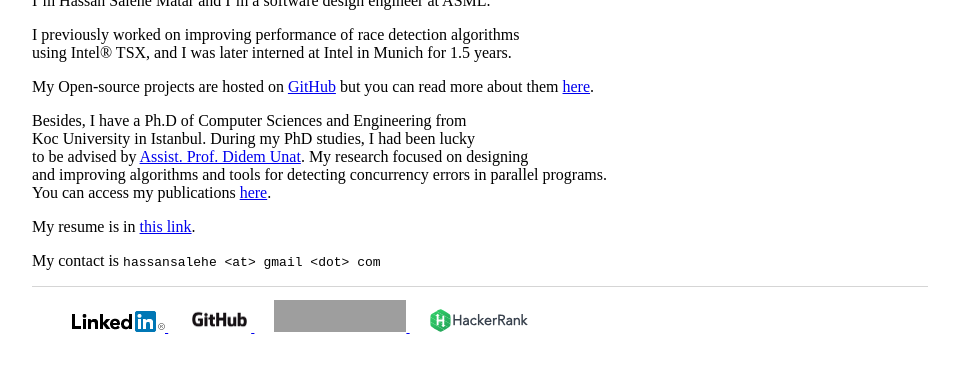
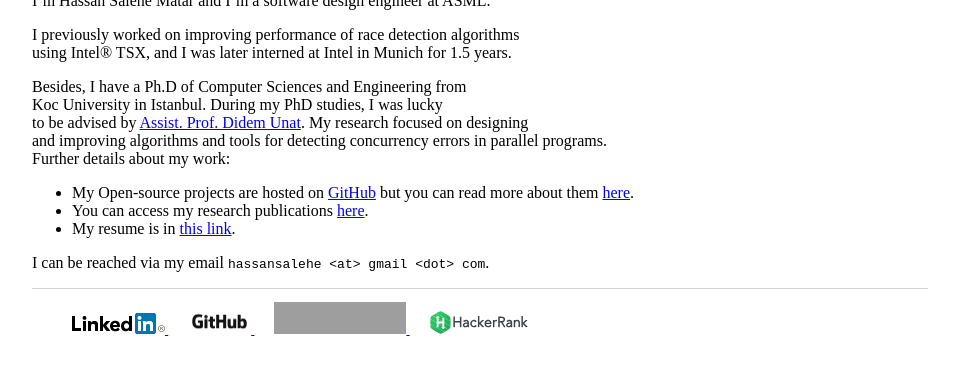
Before and after one commit to hassansalehe/hassansalehe.github.io, a Jekyll site: the page built from index.md, in a window 1280 px wide, cut to the strip 315-690 px from the top of the page. Shown: the whole strip, without its empty margins (160-1119 px from the left). Built offline with Jekyll 4.4.1, drawn with Linux system fonts in a browser that asks for light colours; grey boxes are pictures that could not be loaded.

Commit message:
Revise website bio

```diff
--- a/index.md
+++ b/index.md
@@ -12,16 +12,14 @@ I'm Hassan Salehe Matar and I'm a software design engineer at ASML.
 I previously worked on improving performance of race detection algorithms
 using Intel® TSX, and I was later interned at Intel in Munich for 1.5 years.
 
-My Open-source projects are hosted on [GitHub](https://github.com/hassansalehe) but you can
-read more about them [here](projects).
-
 Besides, I have a Ph.D of Computer Sciences and Engineering from
-Koc University in Istanbul. During my PhD studies, I had been lucky
+Koc University in Istanbul. During my PhD studies, I was lucky
 to be advised by [Assist. Prof. Didem Unat](http://home.ku.edu.tr/~dunat/).
 My research focused on designing
 and improving algorithms and tools for detecting concurrency errors in parallel programs.
-You can access my publications [here](publications).
+Further details about my work:
+  * My Open-source projects are hosted on [GitHub](https://github.com/hassansalehe) but you can read more about them [here](projects).
+  * You can access my research publications [here](publications).
+  * My resume is in [this link](resume).
 
-My resume is in [this link](resume).
-
-My contact is `hassansalehe <at> gmail <dot> com`
+I can be reached via my email `hassansalehe <at> gmail <dot> com`.
```
